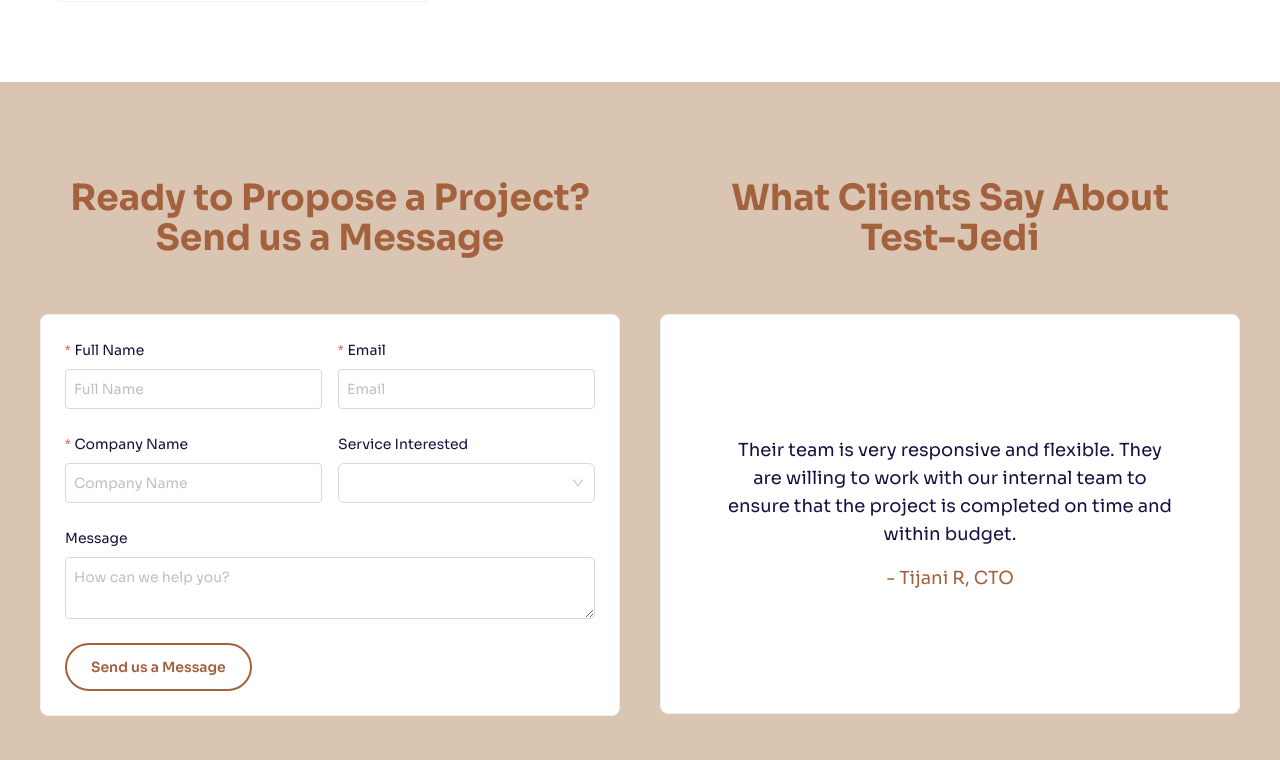
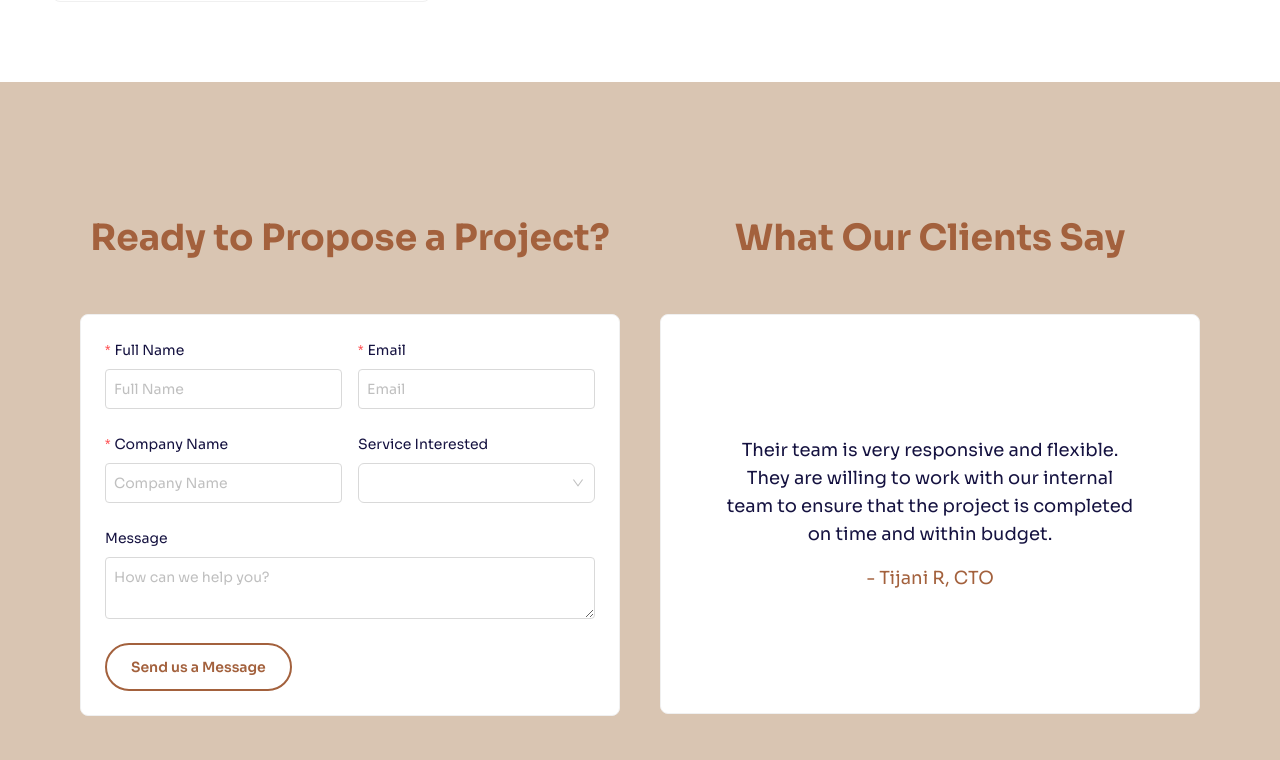
Before and after one commit to tidarkson/test-jedi, a React (Create React App) app: page / in a window 1280 px wide. Shown: the part 2300-3060 px from the top of the page. Built offline with nearby package versions, Linux system fonts and the light colour scheme.

Commit message:
commit for homepage enhancements 2

```diff
--- a/src/assets/static.config.js
+++ b/src/assets/static.config.js
@@ -42,7 +42,7 @@
     "We’re certified and built for enterprise scale. From data handling to tester management, we bring structure and security to every engagement.",
   ready: "Ready to Propose a Project?",
   sendMessage: "Send us a Message",
-  whatClientsSayAbout: "What Clients Say About",
+  whatOurClientsSay: "What Our Clients Say",
   testJedi: "Test-Jedi",
   michealGreyText:
     "Working with Test-Jedi was a good one. They were very particular about time management we had to make extra efforts to keep up. We have and will still refer companies to them",
--- a/src/sections/CTA.js
+++ b/src/sections/CTA.js
@@ -45,10 +45,10 @@
         },
       }}
     >
-      <div className="relative min-h-screen p-5 md:p-10 py-10 bg-medium-brown flex flex-col flex-col-reverse lg:grid grid-cols-2 md:gap-10">
+      <div className="px-5 md:px-20 py-20 bg-medium-brown flex flex-col flex-col-reverse lg:grid grid-cols-2 md:gap-10">
         <div className="text-center">
           <h2 className="text-2xl md:text-4xl my-14 font-bold text-dark-brown">
-            {labelConfig.ready} <br /> {labelConfig.sendMessage}
+            {labelConfig.ready}
           </h2>
 
           <Card
@@ -133,7 +133,7 @@
 
         <div className="text-center">
           <h2 className="text-2xl md:text-4xl my-14 font-bold text-dark-brown">
-            {labelConfig.whatClientsSayAbout} <br /> {labelConfig.testJedi}
+            {labelConfig.whatOurClientsSay}
           </h2>
           <Card
             style={{
--- a/src/sections/Footer.js
+++ b/src/sections/Footer.js
@@ -5,7 +5,7 @@
     <>
       <div className="p-3 md:p-10 text-slate-900 text-start py-10 flex flex-col md:grid grid-cols-4 gap-5 md:gap-10 border-t border-medium-brown">
         <div className="">
-          <img src={logo} alt="" className="cursor-pointer w-48" />
+          <img src={logo} alt="" className="cursor-pointer w-36 md:w-48" />
         </div>
         <div className="flex flex-col gap-2 px-5">
           <h3 className="text-lg text-dark-brown font-semibold">Service</h3>
--- a/src/sections/Hero.js
+++ b/src/sections/Hero.js
@@ -18,7 +18,7 @@
         </p>
       </div>
       <div className="flex justify-center items-center">
-        <img src={heroImage} alt="" className="lg:w-3/4 md:rounded-3xl" />
+        <img src={heroImage} alt="" className="md:w-full lg:w-3/4 md:rounded-3xl" />
       </div>
     </div>
   );
--- a/src/sections/Mission.js
+++ b/src/sections/Mission.js
@@ -38,7 +38,6 @@
                 icon="la:globe-asia"
                 width="40"
                 style={{ color: "#A3613D" }}
-                className="wheel"
               />
             </div>
             <Title level={4} style={{ color: "#151240", paddingTop: 10 }}>
@@ -52,7 +51,6 @@
                 icon="hugeicons:atom-01"
                 width="40"
                 style={{ color: "#A3613D" }}
-                className="animate-pulse"
               />
             </div>
             <Title level={4} style={{ color: "#151240", paddingTop: 10 }}>
@@ -66,7 +64,6 @@
                 icon="bi:transparency"
                 width="40"
                 style={{ color: "#A3613D" }}
-                // className="animate-pulse"
               />
             </div>
             <Title level={4} style={{ color: "#151240", paddingTop: 10 }}>
@@ -80,7 +77,6 @@
                 icon="carbon:security-services"
                 width="40"
                 style={{ color: "#A3613D" }}
-                // className="animate-bounce"
               />
             </div>
             <Title level={4} style={{ color: "#151240", paddingTop: 10 }}>
--- a/src/sections/Navbar.js
+++ b/src/sections/Navbar.js
@@ -29,7 +29,7 @@
     >
       <div className="navbar flex gap-10 justify-between items-center p-3 md:p-10 font-medium sticky top-0 z-30 backdrop-blur">
         <div className="flex gap-2 items-center justify-center">
-          <img src={logo} alt="" className="cursor-pointer w-48"/>
+          <img src={logo} alt="" className="cursor-pointer w-36 md:w-48" />
         </div>
         <div className="hidden lg:block ">
           <ul className="flex gap-10 justify-center items-center cursor-pointer text-lg">
@@ -70,22 +70,8 @@
         <Drawer
           destroyOnHidden
           title={
-            <div className="flex gap-2 items-start justify-start">
-              <div className="wheel">
-                <Icon
-                  icon="fluent:settings-32-light"
-                  width="40"
-                  style={{ color: "#A3613D" }}
-                />
-              </div>
-              <div>
-                <h3 className="text-dark-brown font-bold text-xl lg:text-4xl">
-                  Test-Jedi
-                </h3>
-                <p className="slogan text-dark-brown font-semi lg:text-xs">
-                  ... Bringing The Force Of Software Quality
-                </p>
-              </div>
+            <div className="">
+              <img src={logo} alt="" className="cursor-pointer w-36 md:w-48" />
             </div>
           }
           placement="top"
@@ -96,7 +82,7 @@
               icon="codicon:eye-closed"
               width="40"
               style={{ color: "#A3613D" }}
-              className="absolute bottom-10"
+              className="absolute right-10"
             />
           }
           size="small"
```
